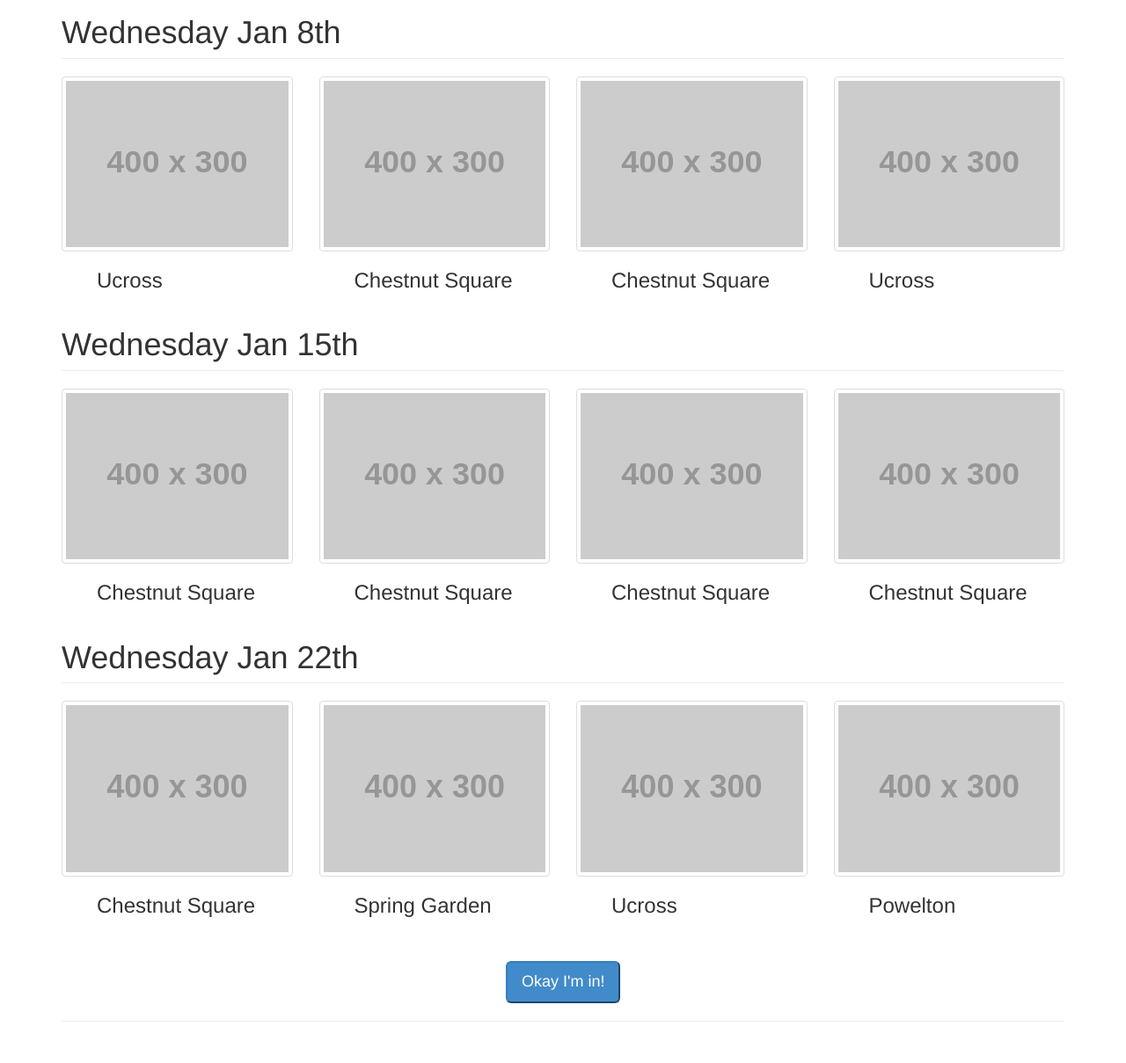
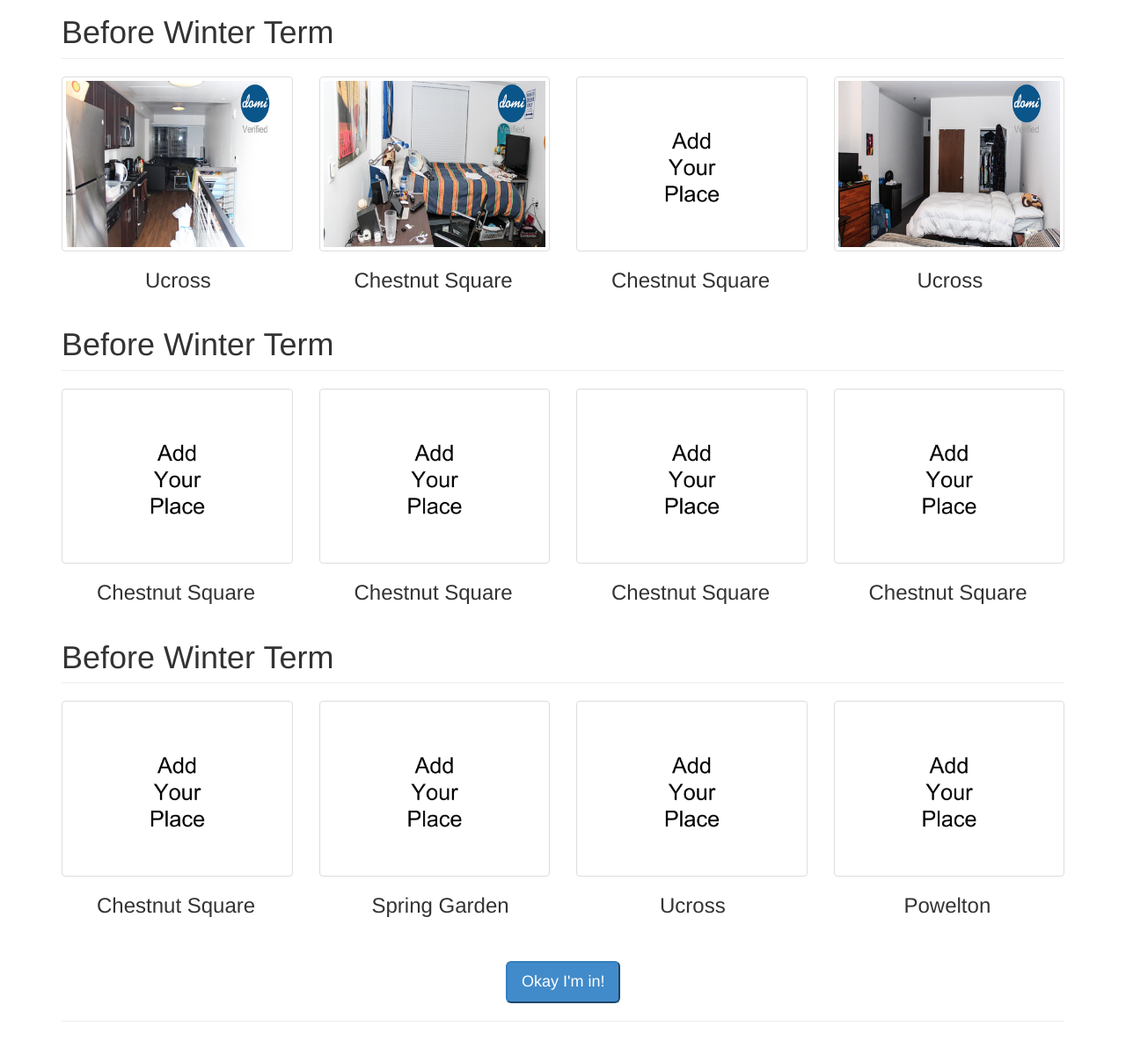
Before and after one commit to mikeadeleke/party, a plain HTML site: page dates.html in a window 1280 px wide. Shown: the part 73-1282 px from the top of the page at 88% size. Drawn offline with Linux system fonts and the light colour scheme; placeholder pictures from the web are drawn by us.

Commit message:
Updated dates page

```diff
--- a/dates.html
+++ b/dates.html
@@ -33,7 +33,7 @@
         <!-- Collect the nav links, forms, and other content for toggling -->
         <div class="collapse navbar-collapse navbar-ex1-collapse">
           <ul class="nav navbar-nav" style="font-size: 17px">
-            <li><a href="#about">Please Domi responsibly</a></li>
+            <li><a href="#">Please Domi responsibly</a></li>
           </ul>
           <ul>
             <li><a href="https://domiapp.typeform.com/to/LkKdlZ"><button class="btn-primary btn-lg" style="float: right; margin-top: 10px">I like to party!</button></a></li>
@@ -47,66 +47,66 @@
       <div class="row">
 
         <div class="col-lg-12">
-          <h1 class="page-header">Wednesday Jan 8th</h1>
+          <h1 class="page-header">Before Winter Term</h1>
         </div>
 
         <div class="col-lg-3 col-md-4 col-xs-6 thumb">
-          <a class="thumbnail" href="#"><img class="img-responsive" src="http://placehold.it/400x300"></a>
-          <h3 style="margin-left: 40px">Ucross</h3>
+          <a class="thumbnail" href="#"><img class="img-responsive" src="img/rsz_will-verified-1.png"></a>
+          <h3 style="margin-left: 95px">Ucross</h3>
         </div>
         <div class="col-lg-3 col-md-4 col-xs-6 thumb">
-          <a class="thumbnail" href="#"><img class="img-responsive" src="http://placehold.it/400x300"></a>
+          <a class="thumbnail" href="#"><img class="img-responsive" src="img/rsz_will-verified-2.png"></a>
           <h3 style="margin-left: 40px">Chestnut Square</h3>
         </div>
         <div class="col-lg-3 col-md-4 col-xs-6 thumb">
-          <a class="thumbnail" href="#"><img class="img-responsive" src="http://placehold.it/400x300"></a>
+          <a class="thumbnail" href="#"><img class="img-responsive" src="img/rsz_1add.png"></a>
           <h3 style="margin-left: 40px">Chestnut Square</h3>
         </div>
         <div class="col-lg-3 col-md-4 col-xs-6 thumb">
-          <a class="thumbnail" href="#"><img class="img-responsive" src="http://placehold.it/400x300"></a>
-          <h3 style="margin-left: 40px">Ucross</h3>
+          <a class="thumbnail" href="#"><img class="img-responsive" src="img/rsz_rahul-verified-2.png"></a>
+          <h3 style="margin-left: 95px">Ucross</h3>
         </div>
 
         <div class="col-lg-12">
-          <h1 class="page-header">Wednesday Jan 15th</h1>
+          <h1 class="page-header">Before Winter Term</h1>
         </div>
 
         <div class="col-lg-3 col-md-4 col-xs-6 thumb">
-          <a class="thumbnail" href="#"><img class="img-responsive" src="http://placehold.it/400x300"></a>
+          <a class="thumbnail" href="#"><img class="img-responsive" src="img/rsz_1add.png"></a>
           <h3 style="margin-left: 40px">Chestnut Square</h3>
         </div>
         <div class="col-lg-3 col-md-4 col-xs-6 thumb">
-          <a class="thumbnail" href="#"><img class="img-responsive" src="http://placehold.it/400x300"></a>
+          <a class="thumbnail" href="#"><img class="img-responsive" src="img/rsz_1add.png"></a>
           <h3 style="margin-left: 40px">Chestnut Square</h3>
         </div>
         <div class="col-lg-3 col-md-4 col-xs-6 thumb">
-          <a class="thumbnail" href="#"><img class="img-responsive" src="http://placehold.it/400x300"></a>
+          <a class="thumbnail" href="#"><img class="img-responsive" src="img/rsz_1add.png"></a>
           <h3 style="margin-left: 40px">Chestnut Square</h3>
         </div>
         <div class="col-lg-3 col-md-4 col-xs-6 thumb">
-          <a class="thumbnail" href="#"><img class="img-responsive" src="http://placehold.it/400x300"></a>
+          <a class="thumbnail" href="#"><img class="img-responsive" src="img/rsz_1add.png"></a>
           <h3 style="margin-left: 40px">Chestnut Square</h3>
         </div>
 
         <div class="col-lg-12">
-          <h1 class="page-header">Wednesday Jan 22th</h1>
+          <h1 class="page-header">Before Winter Term</h1>
         </div>
 
         <div class="col-lg-3 col-md-4 col-xs-6 thumb">
-          <a class="thumbnail" href="#"><img class="img-responsive" src="http://placehold.it/400x300"></a>
+          <a class="thumbnail" href="#"><img class="img-responsive" src="img/rsz_1add.png"></a>
           <h3 style="margin-left: 40px">Chestnut Square</h3>
         </div>
         <div class="col-lg-3 col-md-4 col-xs-6 thumb">
-          <a class="thumbnail" href="#"><img class="img-responsive" src="http://placehold.it/400x300"></a>
-          <h3 style="margin-left: 40px">Spring Garden</h3>
+          <a class="thumbnail" href="#"><img class="img-responsive" src="img/rsz_1add.png"></a>
+          <h3 style="margin-left: 60px">Spring Garden</h3>
         </div>
         <div class="col-lg-3 col-md-4 col-xs-6 thumb">
-          <a class="thumbnail" href="#"><img class="img-responsive" src="http://placehold.it/400x300"></a>
-          <h3 style="margin-left: 40px">Ucross</h3>
+          <a class="thumbnail" href="#"><img class="img-responsive" src="img/rsz_1add.png"></a>
+          <h3 style="margin-left: 95px">Ucross</h3>
         </div>
         <div class="col-lg-3 col-md-4 col-xs-6 thumb">
-          <a class="thumbnail" href="#"><img class="img-responsive" src="http://placehold.it/400x300"></a>
-          <h3 style="margin-left: 40px">Powelton</h3>
+          <a class="thumbnail" href="#"><img class="img-responsive" src="img/rsz_1add.png"></a>
+          <h3 style="margin-left: 80px">Powelton</h3>
         </div>
       </div>
 
```
Also changed, not shown: img/rsz_1add.png (added), img/rsz_add.png (added), img/rsz_rahul-verified-2.png (added), img/rsz_will-verified-1.png (added), img/rsz_will-verified-2.png (added).
